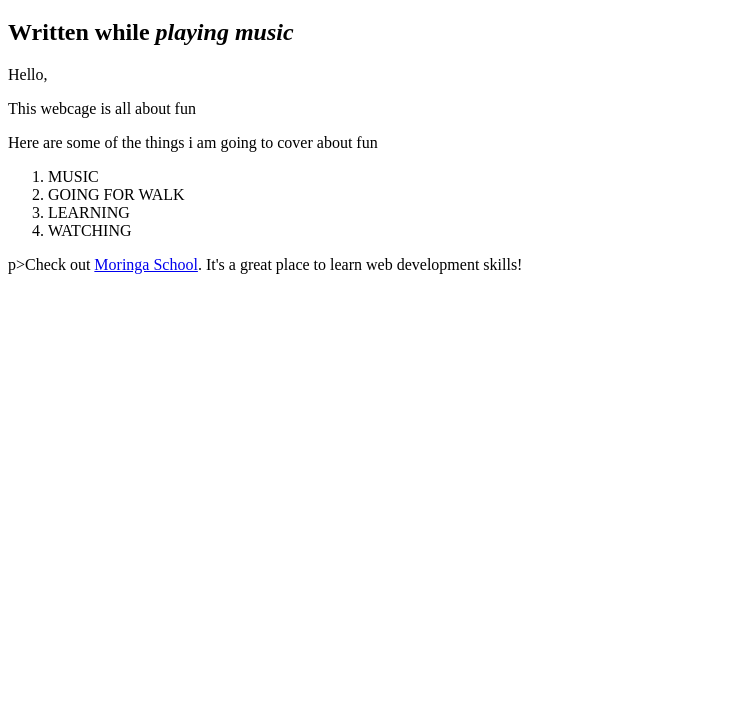
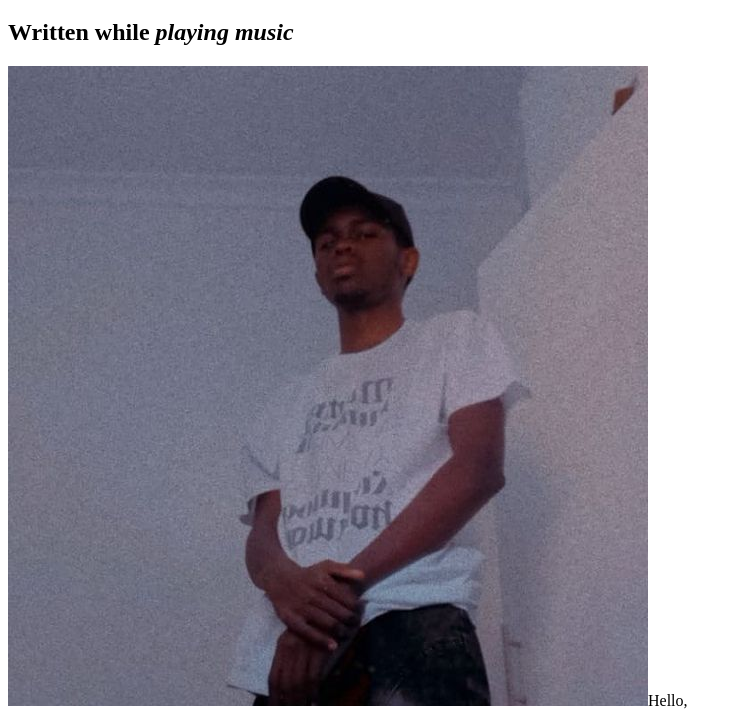
Before and after one commit to BrettonYEGO/byk-project, a plain HTML site: page index.html in a window 1280 px wide. Shown: the part 61-784 px from the top of the page, without its empty margins (0-742 px from the left). Drawn offline with Linux system fonts and the light colour scheme.

Commit message:
add inline tag image

```diff
--- a/index.html
+++ b/index.html
@@ -5,7 +5,7 @@
   </head>
     <h1>BRETTON YEGO</h1>
     <H2>Written while <em>playing music</em></H2>
-  <body>
+  <body><img src="image/brett.jpg" alt=" A photo of YeGoat"
     <p>Hello,</p>
     <p>This webcage is all about fun</p>
 
```
Also changed, not shown: image/brett.jpg (added).
